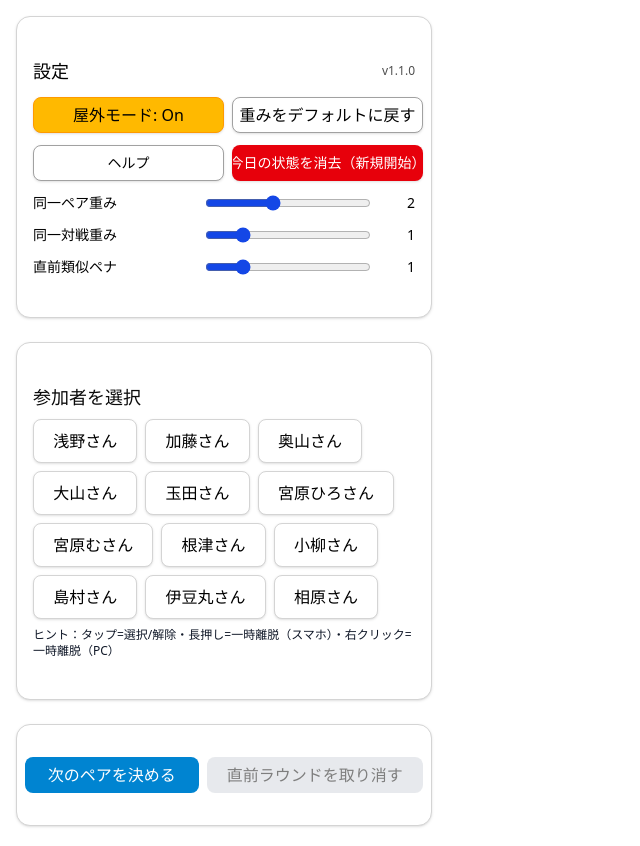
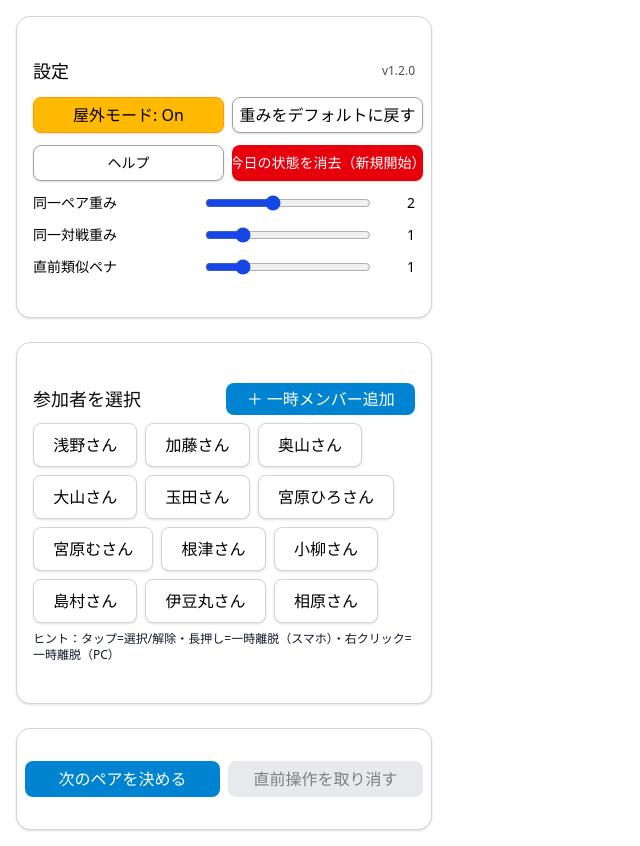
Before and after one commit to JunichiTamada/tennis-pairing, a React (Vite) app: page / in a window 1280 px wide. Shown: the whole page, without its empty margins (0-640 px from the left). Built offline with nearby package versions, Linux system fonts and the light colour scheme.

Commit message:
feat(guest): add/remove guest player (v1.2.0)

```diff
--- a/src/App.tsx
+++ b/src/App.tsx
@@ -1,4 +1,7 @@
-import { useHistoryStack } from "./hooks/useHistoryStack";
+import { useHistoryStack } from "@/hooks/useHistoryStack";
+import { withHonorific } from "@/utils/withHonorific";
+import { addGuest, removeParticipant, toggleActive, availableCandidates } from "@/state/participants";
+import type { Participant } from "@/types/participant"; // ← いずれ使う前提で残します（未使用警告は本コードで解消）
 import { useState, useRef, useEffect } from "react";
 import React from "react";
 import { Button } from "@/components/ui/button";
@@ -9,7 +12,7 @@ import { Card, CardContent } from "@/components/ui/card";
 // ============================================================================
 const STORAGE_KEY = "tdoubles_state_v1";
 const PREF_KEY = "tdoubles_prefs_v1"; // 表示系プリファレンス（屋外モードなど）
-const APP_VERSION = "v1.1.0";
+const APP_VERSION = "v1.2.0";
 
 // 初期登録メンバー
 const INITIAL_PARTICIPANTS = [
@@ -177,7 +180,7 @@ class ErrorBoundary extends React.Component<React.PropsWithChildren, { hasError:
     return { hasError: true, message: String(err?.message || err) };
   }
   componentDidCatch(err: any, info: any) {
-    try { console.error("ErrorBoundary caught:", err, info); } catch {}
+    try { console.error("ErrorBoundary caught:", err, info); } catch { }
   }
   render() {
     if (this.state.hasError) {
@@ -206,7 +209,7 @@ export default function TennisAppPrototype() {
   // 隠しコマンド：#test で自己テスト
   useEffect(() => {
     if (location.hash === "#test") {
-      try { runSelfTests(); } catch {}
+      try { runSelfTests(); } catch { }
     }
   }, []);
 
@@ -219,17 +222,17 @@ export default function TennisAppPrototype() {
   // Undo履歴
   type AppSnapshot = { participants: any[]; rounds: any[]; };
   const { history, push, pop, canUndo, clear: clearUndo } =
-    useHistoryStack<AppSnapshot>("undo_v1_1");
+    useHistoryStack<AppSnapshot>("undo_v1_2");
 
   // バージョンタップ
   const [verTapCount, setVerTapCount] = useState(0);
   const verTapTimer = useRef<number | null>(null);
   const onVersionTap = () => {
-    try { if (verTapTimer.current) window.clearTimeout(verTapTimer.current); } catch {}
+    try { if (verTapTimer.current) window.clearTimeout(verTapTimer.current); } catch { }
     setVerTapCount((c) => {
       const n = c + 1;
-      if (n >= 5) { try { runSelfTests(); } catch {}; return 0; }
-      try { verTapTimer.current = window.setTimeout(() => setVerTapCount(0), 2000) as unknown as number; } catch {}
+      if (n >= 5) { try { runSelfTests(); } catch { }; return 0; }
+      try { verTapTimer.current = window.setTimeout(() => setVerTapCount(0), 2000) as unknown as number; } catch { }
       return n;
     });
   };
@@ -267,7 +270,8 @@ export default function TennisAppPrototype() {
     }
   }, [rounds.length]);
 
-  const displayName = (p: { name: string }) => `${p.name}さん`;
+  // 表示名は withHonorific に統一
+  const displayName = (p: { name: string }) => withHonorific(p.name);
 
   // 復元（本日）
   useEffect(() => {
@@ -313,31 +317,31 @@ export default function TennisAppPrototype() {
         const pref = JSON.parse(raw);
         if (typeof pref?.outdoorMode === "boolean") setOutdoorMode(pref.outdoorMode);
       }
-    } catch {}
+    } catch { }
   }, []);
 
   // 自動保存
   useEffect(() => {
     if (typeof window === "undefined") return;
     const payload = { date: todayStr(), participants, rounds, wPartner, wOpp, wPrev };
-    try { window.localStorage.setItem(STORAGE_KEY, JSON.stringify(payload)); } catch {}
+    try { window.localStorage.setItem(STORAGE_KEY, JSON.stringify(payload)); } catch { }
   }, [participants, rounds, wPartner, wOpp, wPrev]);
 
   // 屋外モードの保存
   useEffect(() => {
     if (typeof window === "undefined") return;
-    try { window.localStorage.setItem(PREF_KEY, JSON.stringify({ outdoorMode })); } catch {}
+    try { window.localStorage.setItem(PREF_KEY, JSON.stringify({ outdoorMode })); } catch { }
   }, [outdoorMode]);
 
   // クリア
   const [confirmOpen, setConfirmOpen] = useState(false);
   const doClearToday = () => {
-    try { if (typeof window !== "undefined") window.localStorage.removeItem(STORAGE_KEY); } catch {}
+    try { if (typeof window !== "undefined") window.localStorage.removeItem(STORAGE_KEY); } catch { }
     setRounds([]);
+    // GUESTは消える想定：初期名簿だけに戻す
     setParticipants(INITIAL_PARTICIPANTS.map((p) => ({ ...p })));
     setWPartner(2); setWOpp(1); setWPrev(1);
     setConfirmOpen(false);
-    // Undo スタックも同時にクリアしておくと直感的です
     clearUndo();
   };
   const clearToday = () => setConfirmOpen(true);
@@ -356,12 +360,19 @@ export default function TennisAppPrototype() {
       })
     );
   };
+
   const toggleAway = (id: number) => {
     setParticipants((prev) =>
       prev.map((p) => {
         if (p.id !== id) return p;
-        if (p.away) return { ...p, away: false, selected: true, justReturned: true };
+        if (p.away) {
+          // 復帰
+          try { toggleActive(String(id)); } catch { }
+          return { ...p, away: false, selected: true, justReturned: true };
+        }
         if (!p.selected) return p;
+        // 一時離脱
+        try { toggleActive(String(id)); } catch { }
         return { ...p, away: true, selected: false, justReturned: false };
       })
     );
@@ -395,6 +406,42 @@ export default function TennisAppPrototype() {
   const handleNameClick = (id: number) => {
     if (longPressFired.current[id]) { longPressFired.current[id] = false; return; }
     toggleParticipant(id);
+  };
+
+  // GUEST追加（MVP：名前のみ）
+  const handleAddGuest = () => {
+    const name = window.prompt("一時メンバー（GUEST）の名前を入力");
+    const trimmed = name?.trim().replace(/\s+/g, " ");
+    if (!trimmed) return;
+
+    // ★ 変更前スナップショット
+    push({ participants: structuredClone(participants), rounds: structuredClone(rounds) });
+
+    // まずはローカル状態へ即時反映
+    setParticipants((prev) => {
+      const maxId = prev.reduce((m, p) => Math.max(m, Number(p.id)), 0);
+      const newP = {
+        id: maxId + 1,
+        name: trimmed,
+        gender: "",
+        selected: false,
+        away: false,
+        justReturned: false,
+        temporary: true, // GUEST印
+      } as any;
+      return [...prev, newP];
+    });
+
+    // 同時に core 側の addGuest も呼んでおく（存在する場合）
+    try { addGuest(trimmed); } catch { }
+  };
+
+  // GUEST削除（行×ボタン）
+  const handleRemoveGuest = (id: number) => {
+    // ★ スナップショット
+    push({ participants: structuredClone(participants), rounds: structuredClone(rounds) });
+    setParticipants((prev) => prev.filter((p) => p.id !== id));
+    try { removeParticipant(String(id)); } catch { }
   };
 
   // 直前ラウンド
@@ -449,9 +496,17 @@ export default function TennisAppPrototype() {
   // ラウンド生成（Undoスナップショット保存→採用）
   const generateRound = () => {
     try {
-      // 候補プール
+      // 候補プール（selected && !away）
       let pool = participants.filter((p) => p.selected && !p.away);
       if (pool.length < 4) { alert("4名以上を選択してください"); return; }
+
+      // ここで availableCandidates を“実使用”
+      // （active相当は away 反転で与える）
+      const activeProbe = availableCandidates(
+        participants.map((p: any) => ({ ...p, active: !p.away })) as unknown as Participant[]
+      );
+      // 触って終わりにならないよう、アクセシビリティ用に活用
+      const activeCount = activeProbe.length;
 
       // 復帰者優先・直前休み後方
       const prev = lastRound();
@@ -476,9 +531,9 @@ export default function TennisAppPrototype() {
           if (isForbiddenFlip(pairing)) continue;
           const score = scoreByHistory(pairing, rest, counts);
           if (score < bestScore - 1e-9) {
-            bestScore = score; bestCandidates = [{ match: { ...pairing, rest }, score }];
+            bestScore = score; bestCandidates = [{ match: { ...pairing, rest, _activeCount: activeCount }, score }];
           } else if (Math.abs(score - bestScore) <= 1e-9) {
-            bestCandidates.push({ match: { ...pairing, rest }, score });
+            bestCandidates.push({ match: { ...pairing, rest, _activeCount: activeCount }, score });
           }
         }
       }
@@ -500,7 +555,7 @@ export default function TennisAppPrototype() {
         prevParts.map((p) => (chosenIds.has(p.id) ? { ...p, justReturned: false } : p))
       );
     } catch (e) {
-      try { console.error("generateRound error:", e); } catch {}
+      try { console.error("generateRound error:", e); } catch { }
       alert("エラーが発生しました。ページを再読み込みしてください。");
     }
   };
@@ -518,7 +573,7 @@ export default function TennisAppPrototype() {
         rounds: snap.rounds,
         wPartner, wOpp, wPrev
       }));
-    } catch {}
+    } catch { }
   };
 
   // ========================================================================
@@ -533,9 +588,9 @@ export default function TennisAppPrototype() {
       const dummy = [{ id: 1 }, { id: 2 }, { id: 3 }, { id: 4 }];
       const ps = pairingsOfFour(dummy);
       results.push(`[T2] pairingsOfFour returns 3: ${ps.length === 3}`);
-      results.push(`[T3] samePair symmetric: ${samePair([{ id: 1 }, { id: 2 }],[{ id: 2 }, { id: 1 }]) === true}`);
-      const seTrue = setEqualIds([{ id: 1 }, { id: 2 }],[{ id: 2 }, { id: 1 }]);
-      const seFalse = setEqualIds([{ id: 1 }, { id: 2 }],[{ id: 2 }, { id: 3 }]);
+      results.push(`[T3] samePair symmetric: ${samePair([{ id: 1 }, { id: 2 }], [{ id: 2 }, { id: 1 }]) === true}`);
+      const seTrue = setEqualIds([{ id: 1 }, { id: 2 }], [{ id: 2 }, { id: 1 }]);
+      const seFalse = setEqualIds([{ id: 1 }, { id: 2 }], [{ id: 2 }, { id: 3 }]);
       results.push(`[T4] setEqualIds works: ${seTrue === true && seFalse === false}`);
       const prev = { pairA: [{ id: 1 }, { id: 2 }], pairB: [{ id: 3 }, { id: 4 }], rest: [] };
       const candFlip = { pairA: [{ id: 3 }, { id: 4 }], pairB: [{ id: 1 }, { id: 2 }] };
@@ -609,8 +664,7 @@ export default function TennisAppPrototype() {
               <div className="flex items-center gap-2">
                 <Button
                   variant="outline"
-                  className={`basis-1/2 min-w-0 truncate justify-center px-3 whitespace-nowrap font-semibold shadow-sm border ${
-                    outdoorMode ? "!bg-amber-400 !text-black !border-amber-500 hover:!bg-amber-500" : "!bg-white !text-black !border !border-neutral-400 hover:!bg-neutral-100"
+                  className={`basis-1/2 min-w-0 truncate justify-center px-3 whitespace-nowrap font-semibold shadow-sm border ${outdoorMode ? "!bg-amber-400 !text-black !border-amber-500 hover:!bg-amber-500" : "!bg-white !text-black !border !border-neutral-400 hover:!bg-neutral-100"
                     }`}
                   onClick={() => setOutdoorMode((v) => !v)}
                 >
@@ -655,8 +709,7 @@ export default function TennisAppPrototype() {
                     <p className="font-semibold m-0">Self-test results</p>
                     <Button
                       variant="ghost"
-                      className={`h-6 px-2 text-xs rounded ${
-                        outdoorMode ? "!bg-black !text-white hover:!bg-neutral-800" : "!text-white hover:!bg-neutral-700 !border !border-white/30"
+                      className={`h-6 px-2 text-xs rounded ${outdoorMode ? "!bg-black !text-white hover:!bg-neutral-800" : "!text-white hover:!bg-neutral-700 !border !border-white/30"
                         }`}
                       onClick={() => setTestResults([])}
                     >
@@ -699,28 +752,61 @@ export default function TennisAppPrototype() {
           {/* 参加者選択 */}
           <Card className={`border border-neutral-300 ${outdoorMode ? "bg-white" : "bg-neutral-500"} shadow-sm`}>
             <CardContent className="p-4">
-              <h2 ref={participantRef} className="text-lg font-bold mb-2">参加者を選択</h2>
+              <div className="flex items-center justify-between mb-2">
+                <h2 ref={participantRef} className="text-lg font-bold">参加者を選択</h2>
+                <Button
+                  size="sm"
+                  className={`${outdoorMode ? "!bg-sky-600 !text-white hover:!bg-sky-700" : "!bg-neutral-900 !text-white hover:!bg-neutral-800"}`}
+                  onClick={handleAddGuest}
+                >
+                  ＋ 一時メンバー追加
+                </Button>
+              </div>
               <div className="flex flex-wrap gap-2">
                 {participants.map((p) => (
+                  <div key={p.id} className="relative">
                     <button
-                    key={p.id}
                       onClick={() => handleNameClick(p.id)}
                       onContextMenu={(e) => handleMouseDown(p.id, e)}
                       onTouchStart={() => startLongPress(p.id)}
                       onTouchEnd={() => endLongPress(p.id)}
                       onTouchCancel={() => endLongPress(p.id)}
-                    className={`appearance-none px-3 py-2 rounded-full border text-sm flex items-center gap-1 ${
-                      p.away
+                      className={`appearance-none px-3 py-2 rounded-full border text-sm flex items-center gap-1 ${p.away
                         ? (outdoorMode ? "!bg-yellow-400 !text-black !border-yellow-500" : "!bg-yellow-300 !text-black !border !border-yellow-500 font-semibold")
                         : p.selected
                           ? (outdoorMode ? "!bg-sky-600 !text-white !border-sky-700" : "!bg-black !text-neutral-200 !border !border-black font-semibold")
                           : (outdoorMode ? "!bg-white !text-black !border !border-neutral-300 shadow-sm" : "!bg-white !text-black !border !border-neutral-300 shadow-sm")
                         }`}
+                      title={`アクティブ参加者数: ${availableCandidates(participants.map((x: any) => ({ ...x, active: !x.away })) as unknown as Participant[]).length
+                        }`} // availableCandidates を実用的に参照
                     >
                       {displayName(p)}
+                      {"temporary" in p && p.temporary && (
+                        <span className="ml-1 text-[10px] px-1 py-0.5 rounded border border-current opacity-80">GUEST</span>
+                      )}
                       {p.away && <span className="text-xs font-semibold text-red-700">(離脱中)</span>}
                       {p.justReturned && !p.away && (<span className="text-[10px] ml-1">★復帰</span>)}
                     </button>
+
+                    {/* GUESTだけ × 削除ボタン */}
+                    {"temporary" in p && p.temporary && (
+                      <button
+                        aria-label="ゲスト削除"
+                        onClick={() => handleRemoveGuest(p.id)}
+                        // ▼ 強制的に白丸&赤縁にする
+                        className="absolute -top-2 -right-2 z-50
+                              flex items-center justify-center
+                              w-5 h-5 rounded-full
+                              !bg-white !text-red-600 !border !border-red-600
+                              shadow ring-1 ring-red-600/20
+                              hover:!bg-red-600 hover:!text-white
+                              focus:outline-none focus-visible:ring-2 focus-visible:ring-red-400
+                              select-none"
+                      >
+                        <span className="block text-[12px] leading-none font-bold">×</span>
+                      </button>
+                    )}
+                  </div>
                 ))}
               </div>
               <p className="text-xs text-gray-900 mt-2">ヒント：タップ=選択/解除・長押し=一時離脱（スマホ）・右クリック=一時離脱（PC）</p>
@@ -742,9 +828,9 @@ export default function TennisAppPrototype() {
                   size="sm"
                   className={`flex-1 !h-9 !py-2 font-semibold ${outdoorMode ? "!bg-gray-300 hover:!bg-gray-400 !text-black" : "!bg-neutral-700 hover:!bg-neutral-600 !text-white"}`}
                   onClick={undoLastRound}
-                  disabled={!canUndo}
+                  disabled={!canUndo || rounds.length === 0}
                 >
-                  直前ラウンドを取り消す
+                  直前操作を取り消す
                 </Button>
               </div>
             </CardContent>
--- /dev/null
+++ b/src/state/participants.ts
@@ -0,0 +1,28 @@
+import { Participant } from "@/types/participant";
+
+// あなたの全体stateの取り出し方法に合わせて置換してください
+const state = { participants: [] as Participant[] }; // 例
+const pushSnapshot = () => {/* useHistoryStack.ts 経由で呼ぶ想定 */};
+
+export function addGuest(name: string) {
+  const id = crypto.randomUUID();
+  state.participants.push({ id, name: name.trim(), temporary: true, active: true });
+  pushSnapshot();
+}
+
+export function removeParticipant(id: string) {
+  state.participants = state.participants.filter(p => p.id !== id);
+  pushSnapshot();
+}
+
+export function toggleActive(id: string) {
+  const p = state.participants.find(x => x.id === id);
+  if (!p) return;
+  p.active = !(p.active !== false); // undefined→true扱い
+  pushSnapshot();
+}
+
+// 生成候補の統一フィルタ（どこからでも使えるように）
+export function availableCandidates(list: Participant[]) {
+  return list.filter(p => p.active !== false);
+}
--- /dev/null
+++ b/src/types/participant.ts
@@ -0,0 +1,6 @@
+export type Participant = {
+  id: string;
+  name: string;
+  temporary?: true;   // GUESTならtrue
+  active?: boolean;   // 一時離脱/復帰（undefinedはtrue相当）
+};
--- /dev/null
+++ b/src/utils/withHonorific.ts
@@ -0,0 +1,11 @@
+const HON_SUFFIXES = ["さん","様","くん","君","ちゃん","氏"];
+
+export function withHonorific(raw: string): string {
+  const name = raw.trim().replace(/\s+/g, " ");
+  if (!name) return "";
+  if (HON_SUFFIXES.some(sfx => name.endsWith(sfx))) return name;
+  return `${name}さん`;
+}
+
+// デフォルトも出しておくと、どちらの書き方でもOK
+export default withHonorific;
```
Also changed, not shown: src/state/resetToday.ts (added, +9 -0 lines), 1 other file (tests, documents, lock files or other folders). Lines whose indentation alone changed are shown as unchanged.
